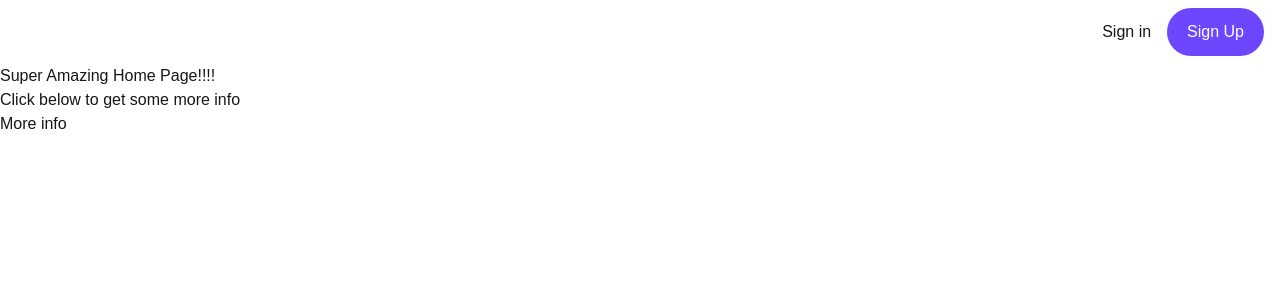
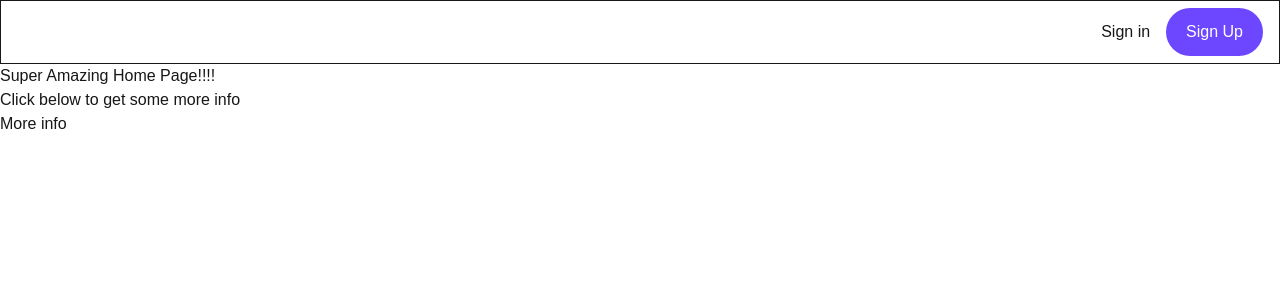
Before and after one commit to nicolodo/TechEducators-webdev-w10project01, a Next.js app: page / in a window 1280 px wide. Shown: the top 300 px of the page. Built offline with nearby package versions, Linux system fonts and the light colour scheme; no server answers.

Commit message:
add border around header in layout

```diff
--- a/src/app/layout.tsx
+++ b/src/app/layout.tsx
@@ -29,7 +29,7 @@ export default function RootLayout({
         className={`${geistSans.variable} ${geistMono.variable} antialiased`}
       >
         <ClerkProvider>
-          <header className="flex justify-end items-center p-4 gap-4 h-16">
+          <header className="flex justify-end items-center p-4 gap-4 h-16 border">
             <Show when="signed-out">
               <SignInButton />
               <SignUpButton>
```
